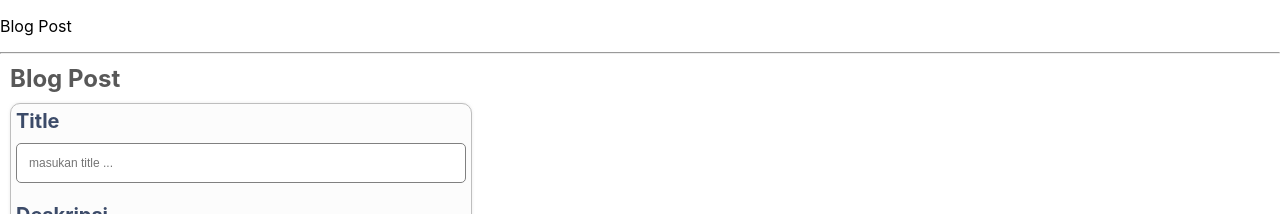
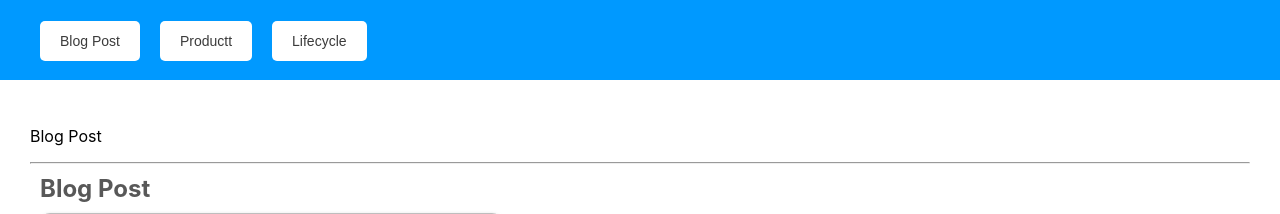
Before and after one commit to aliffarisqi/react-basic, a React (Create React App) app in the folder react-basic/: page / in a window 1280 px wide. Shown: the top 214 px of the page. Built offline with nearby package versions, Linux system fonts and the light colour scheme; data requests are answered from the project's data file.

Commit message:
implementation usage of react router in react

```diff
--- a/react-basic/src/container/BlogPost/BlogPost.jsx
+++ b/react-basic/src/container/BlogPost/BlogPost.jsx
@@ -103,6 +103,8 @@ class BlogPost extends Component {
   render() {
     return (
       <Fragment>
+        <p>Blog Post</p>
+        <hr />
         <p className="section-title">Blog Post</p>
         <div className="form-add-post">
           <label htmlFor="title" className="title">
--- /dev/null
+++ b/react-basic/src/container/Home/Home.css
@@ -0,0 +1,23 @@
+.home-container {
+  padding: 30px;
+}
+.nav {
+  background-color: rgb(0, 153, 255);
+  padding: 30px;
+}
+.link-nav {
+  text-decoration: none;
+  font-size: 14px;
+  color: rgb(59, 59, 59);
+  font-family: sans-serif;
+  padding: 12px 20px;
+  display: inline;
+  margin: 10px;
+  border-radius: 5px;
+  background-color: rgb(255, 255, 255);
+}
+.link-nav:hover {
+  background-color: rgb(65, 179, 255);
+  cursor: pointer;
+  color: rgb(255, 255, 255);
+}
--- a/react-basic/src/container/Home/Home.jsx
+++ b/react-basic/src/container/Home/Home.jsx
@@ -1,8 +1,10 @@
 import React, { Component, Fragment } from "react";
-// import YoutubeComp from "../../component/YoutubeComp/YoutubeComp";
-// import Product from "../Product/Product";
-// import LifeCycleComp from "../LifeCycleComponent/LifeCycleComp";
+import YoutubeComp from "../../component/YoutubeComp/YoutubeComp";
+import Product from "../Product/Product";
+import LifeCycleComp from "../LifeCycleComponent/LifeCycleComp";
 import BlogPost from "../BlogPost/BlogPost";
+import "./Home.css";
+import { BrowserRouter, Route, Link, Routes } from "react-router-dom";
 
 class Home extends Component {
   state = {
@@ -17,7 +19,7 @@ class Home extends Component {
   }
   render() {
     return (
-      <Fragment>
+      <BrowserRouter>
         {/* <p>Youtube Component</p>
         <hr />
         <YoutubeComp
@@ -40,18 +42,31 @@ class Home extends Component {
           title="belajar dengan alif"
           desc="10x ditonton"
         />
-        <YoutubeComp /> */}
-        {/* <p>Counter</p>
+        <YoutubeComp />
+        <p>Counter</p>
         <hr />
-        <Product /> */}
-        {/* <p>LifeCycle Component</p>
-        <hr />
-        {this.state.showComponent ? <LifeCycleComp /> : null} */}
 
-        <p>Blog Post</p>
-        <hr />
-        <BlogPost />
-      </Fragment>
+
+        <BlogPost /> */}
+        <div className="nav">
+          <Link to="/" className="link-nav">
+            Blog Post
+          </Link>
+          <Link to="/product" className="link-nav">
+            Productt
+          </Link>
+          <Link to="/lifecycle" className="link-nav">
+            Lifecycle
+          </Link>
+        </div>
+        <div className="home-container">
+          <Routes>
+            <Route path="/" exact Component={BlogPost}></Route>
+            <Route path="/product" Component={Product} />
+            <Route path="/lifecycle" Component={LifeCycleComp} />
+          </Routes>
+        </div>
+      </BrowserRouter>
     );
   }
 }
--- a/react-basic/src/container/LifeCycleComponent/LifeCycleComp.jsx
+++ b/react-basic/src/container/LifeCycleComponent/LifeCycleComp.jsx
@@ -1,4 +1,4 @@
-import React, { Component } from "react";
+import React, { Component, Fragment } from "react";
 import "./LifeCycleComp.css";
 
 class LifeCycleComp extends Component {
@@ -56,9 +56,13 @@ class LifeCycleComp extends Component {
   render() {
     console.log("render");
     return (
-      <button onClick={this.changeCount} className="btn-lifeCycle">
-        Component Button {this.state.count}
-      </button>
+      <Fragment>
+        <p>LifeCycle Component</p>
+        <hr />
+        <button onClick={this.changeCount} className="btn-lifeCycle">
+          Component Button {this.state.count}
+        </button>
+      </Fragment>
     );
   }
 }
--- a/react-basic/src/container/Product/Product.jsx
+++ b/react-basic/src/container/Product/Product.jsx
@@ -16,6 +16,8 @@ class Product extends Component {
   render() {
     return (
       <Fragment>
+        <p>Product</p>
+        <hr />
         <div className="header">
           <div className="logo">
             <div className="logo">
```
